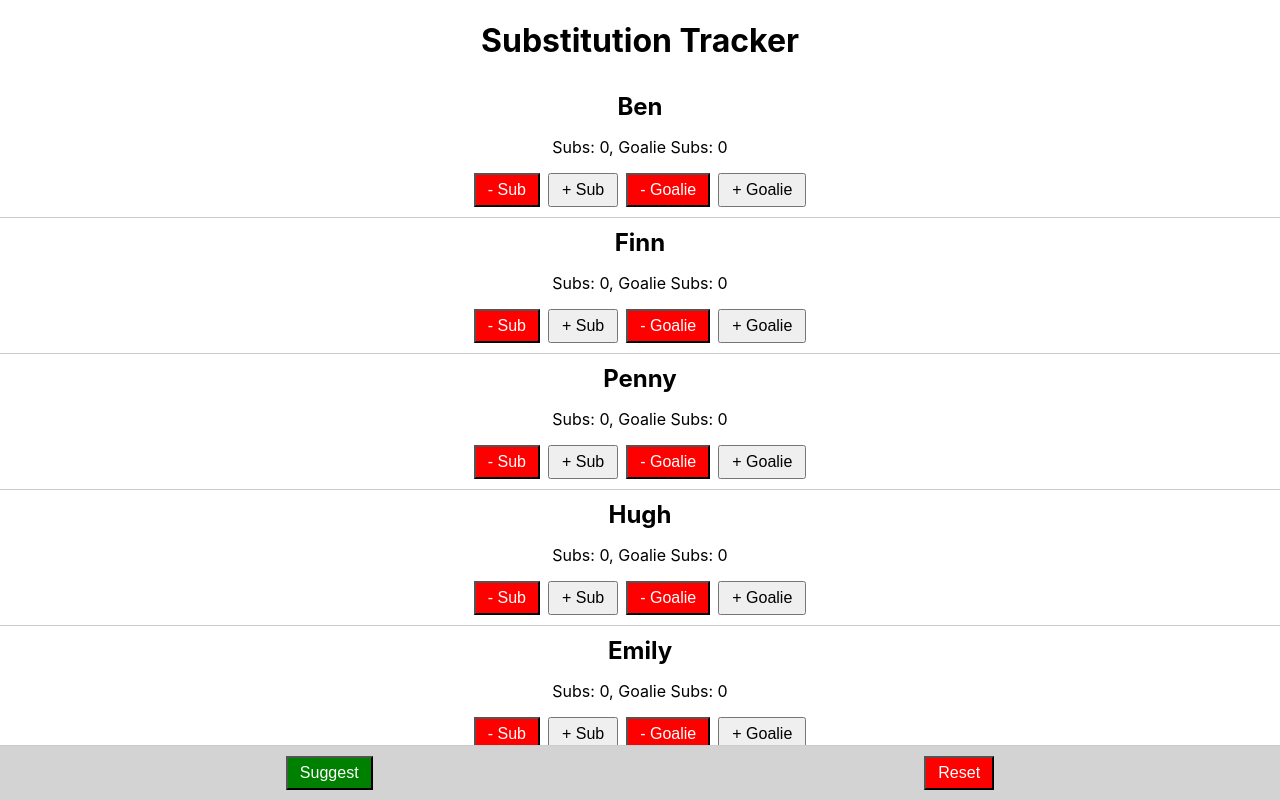
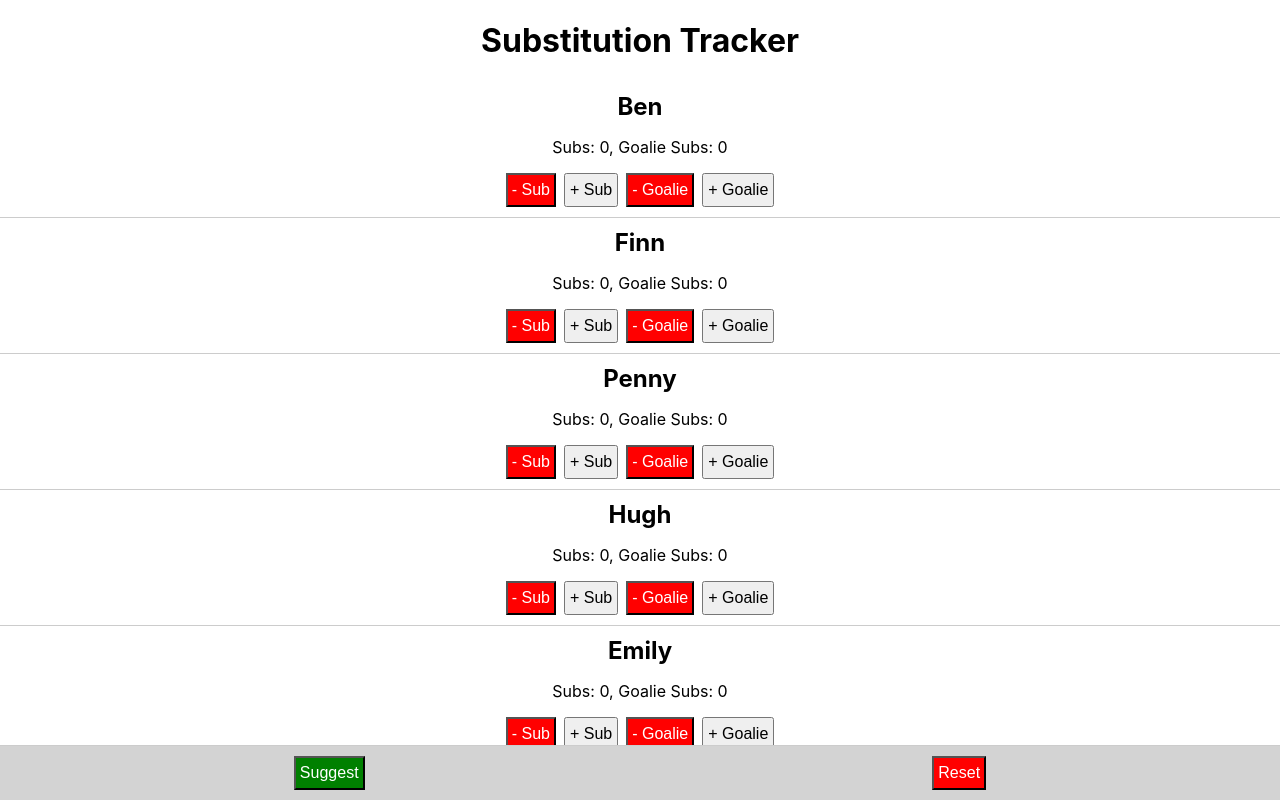
Before and after one commit to zulam/substar_web, a React (Create React App) app: page / in a window 1280 px wide. Shown: the top 800 px of the page. Built offline with nearby package versions, Linux system fonts and the light colour scheme.

Commit message:
smaller buttons

```diff
--- a/src/App.js
+++ b/src/App.js
@@ -142,9 +142,9 @@ function App() {
   );
 }
 
-const buttonStyle = { fontSize: '1rem', padding: '6px 12px' }
-const redButtonStyle = { backgroundColor: 'red', color: 'white', fontSize: '1rem', padding: '6px 12px' }
-const greenButtonStyle = { backgroundColor: 'green', color: 'white', fontSize: '1rem', padding: '6px 12px' }
+const buttonStyle = { fontSize: '1rem', padding: '6px 4px' }
+const redButtonStyle = { backgroundColor: 'red', color: 'white', fontSize: '1rem', padding: '6px 4px' }
+const greenButtonStyle = { backgroundColor: 'green', color: 'white', fontSize: '1rem', padding: '6px 4px' }
 
 const modalOverlayStyle = {
   position: 'fixed',
```
